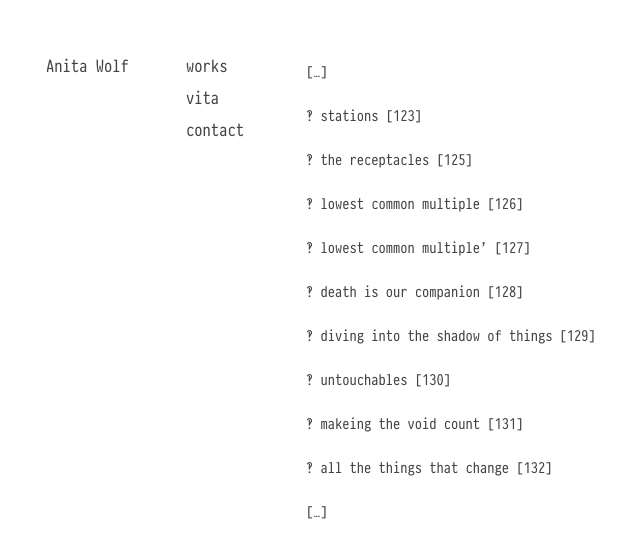
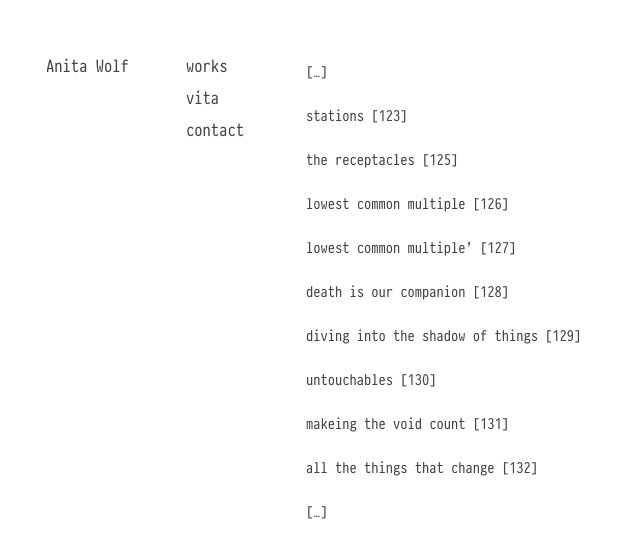
Before and after one commit to gwofaw/gwofaw.github.io, a Jekyll site: the page built from works.md, in a window 1280 px wide. Shown: the top 558 px of the page, without its empty margins (114-754 px from the left). Built offline with Jekyll 4.4.1, drawn with Linux system fonts in a browser that asks for light colours.

Commit message:
turn around

```diff
--- a/works.md
+++ b/works.md
@@ -4,9 +4,9 @@
 
 [...]
 
-{% assign sorted_works = (site.works | sort: 'title', 'first') %}
+{% assign sorted_works = (site.works | sort: 'title', 'last') %}
 {% for work in sorted_works %}
- -  ‽ [{{work.tagline}} [{{ work.title }}]](/works/{{work.title}})
+ -  [{{work.tagline}} [{{ work.title }}]](/works/{{work.title}})
 {% endfor %}
 
 [...]
```
